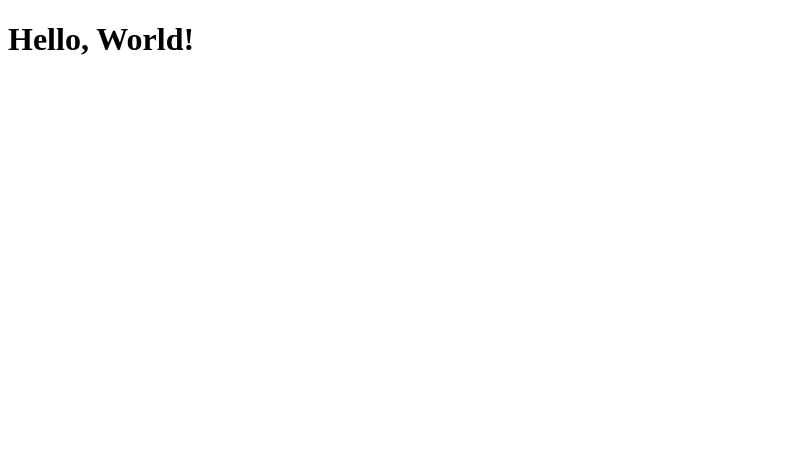
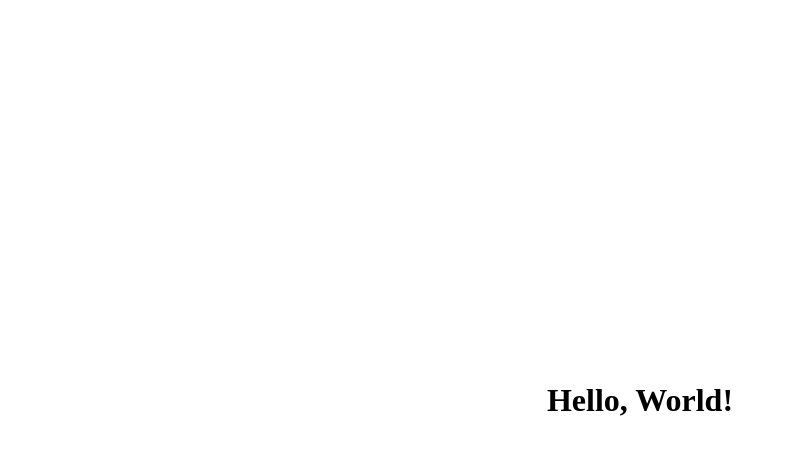
Before and after one commit to AlexanderKrasin/hello-world, a plain HTML site: page index.html in a window 1280 px wide. Shown: the whole page, without its empty margins (0-786 px from the left). Drawn offline with Linux system fonts and the light colour scheme.

Commit message:
Add some styles

```diff
--- a/index.html
+++ b/index.html
@@ -5,8 +5,11 @@
     <meta http-equiv="X-UA-Compatible" content="IE=edge">
     <meta name="viewport" content="width=device-width, initial-scale=1.0">
     <title>Hello, World!</title>
+    <link rel="stylesheet" href="main.css">
 </head>
 <body>
-    <h1>Hello, World!</h1>
+    <div class="app">
+        <h1>Hello, World!</h1>
+    </div>
 </body>
 </html>
--- /dev/null
+++ b/main.css
@@ -0,0 +1,13 @@
+body {
+    padding: 0;
+    border: 0;
+    margin: 0;
+}
+
+.app {
+    display: flex;
+    justify-content: center;
+    align-items: center;
+    height: 100vh;
+    box-sizing: border-box;
+}
```
